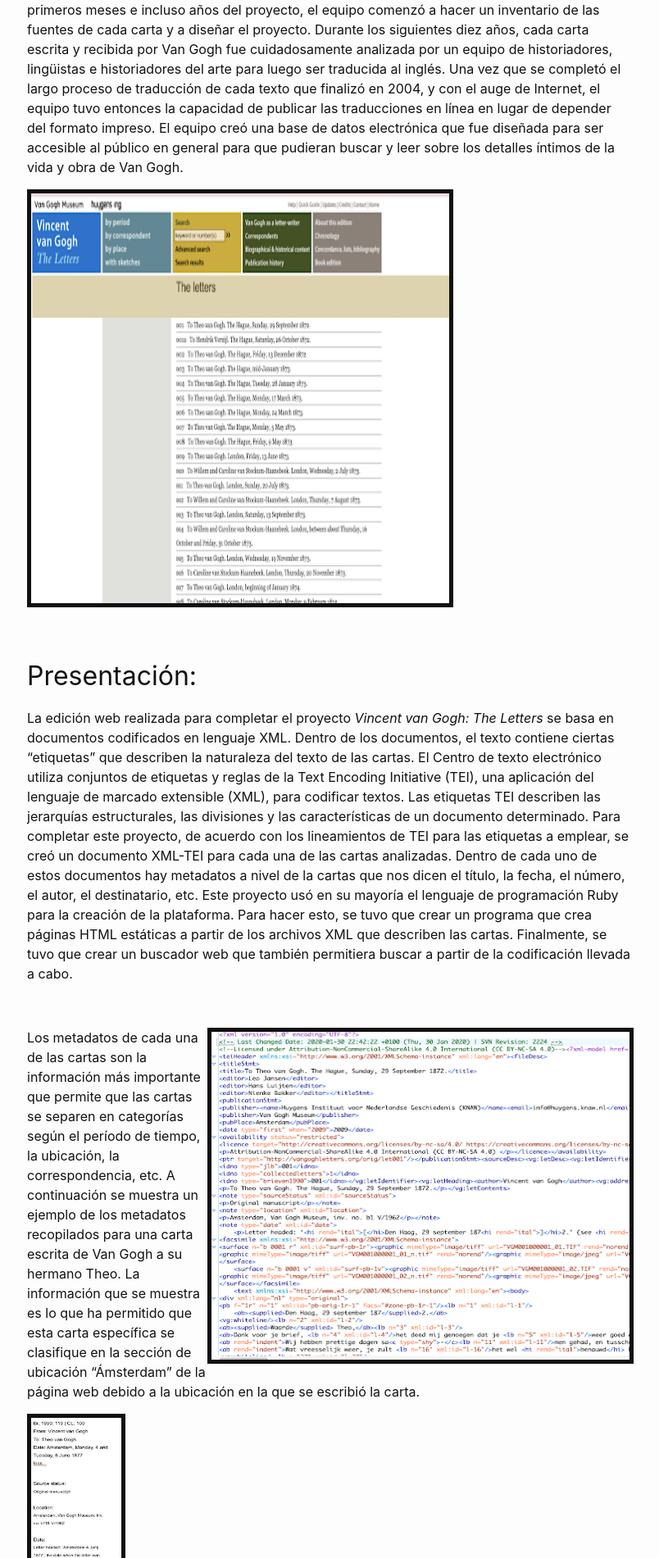
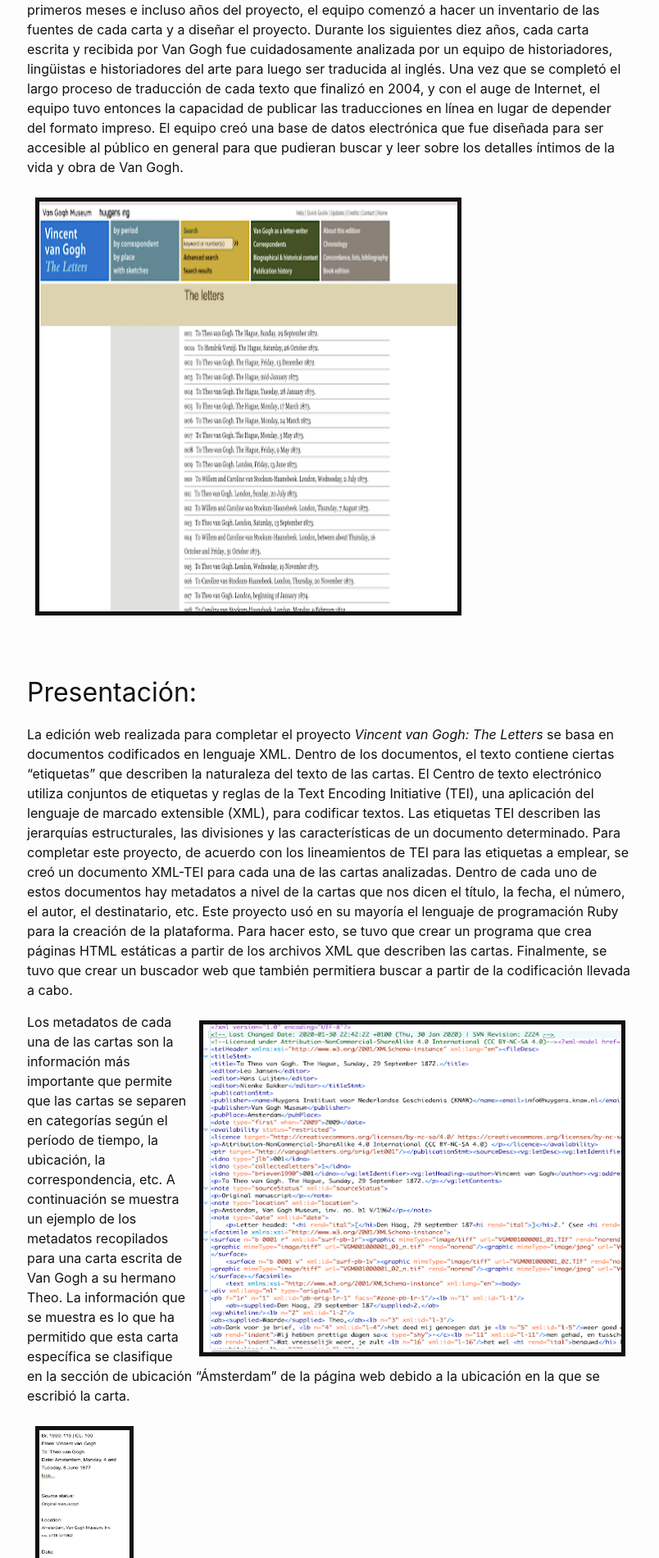
Before and after one commit to gmagnant00/gmagnant00.github.io, a Jekyll site: the page built from _posts/2021-10-11-Las-Cartas-De-Van-Gogh.md, in a window 1280 px wide. Shown: the part 600-2501 px from the top of the page at 82% size, without its empty margins (237-1041 px from the left). Built offline with Jekyll 4.4.1, drawn with Linux system fonts in a browser that asks for light colours.

Commit message:
margin en las imagenes

```diff
--- a/_posts/2021-10-11-Las-Cartas-De-Van-Gogh.md
+++ b/_posts/2021-10-11-Las-Cartas-De-Van-Gogh.md
@@ -12,37 +12,34 @@
 
 Las *Vincent Van Gogh: The Letters* es un proyecto que contiene una edición digital de todas las cartas sobrevivientes, tanto escritas como recibidas por Vincent Van Gogh durante su vida entre 1853 y 1890. Este proyecto es una continuación de un proyecto anterior que fue iniciado en 1914 por Jo van Gogh-Bonger, donde las cartas y correspondencias de Van Gogh fueron traducidas del holandés a varios idiomas para que fueran accesibles al público en general. En 1994, este proyecto fue iniciado por los miembros del Museo Van Gogh y el Instituto Huygens. Durante los primeros meses e incluso años del proyecto, el equipo comenzó a hacer un inventario de las fuentes de cada carta y a diseñar el proyecto. Durante los siguientes diez años, cada carta escrita y recibida por Van Gogh fue cuidadosamente analizada por un equipo de historiadores, lingüistas e historiadores del arte para luego ser traducida al inglés. Una vez que se completó el largo proceso de traducción de cada texto que finalizó en 2004, y con el auge de Internet, el equipo tuvo entonces la capacidad de publicar las traducciones en línea en lugar de depender del formato impreso. El equipo creó una base de datos electrónica que fue diseñada para ser accesible al público en general para que pudieran buscar y leer sobre los detalles íntimos de la vida y obra de Van Gogh.
 
-<img src="/assets/images/0001.png" height="500" width="510" align="center" border="5px solid #000000">
+<img src="/assets/images/0001.png" height="500" width="510" align="center" border="5px solid #000000" style="margin:10px;">
 
 ## Presentación:
 
 La edición web realizada para completar el proyecto *Vincent van Gogh: The Letters* se basa en documentos codificados en lenguaje XML. Dentro de los documentos, el texto contiene ciertas "etiquetas" que describen la naturaleza del  texto de las cartas. El Centro de texto electrónico utiliza conjuntos de etiquetas y reglas de la Text Encoding Initiative (TEI), una aplicación del lenguaje de marcado extensible (XML), para codificar textos. Las etiquetas TEI describen las jerarquías estructurales, las divisiones y las características de un documento determinado. Para completar este proyecto, de acuerdo con los lineamientos de TEI para las etiquetas a emplear, se creó un documento XML-TEI para cada una de las cartas analizadas. Dentro de cada uno de estos documentos hay metadatos a nivel de la cartas que nos dicen el título, la fecha, el número, el autor, el destinatario, etc. Este proyecto usó en su mayoría el lenguaje de programación Ruby para la creación de la plataforma. Para hacer esto, se tuvo que crear un programa que crea páginas HTML estáticas a partir de los archivos XML que describen las cartas. Finalmente, se tuvo que crear un buscador web que también permitiera buscar a partir de la codificación llevada a cabo.
 
- <br>
 
-<img src="/assets/images/0002.png" height="400" width="510" align="right" border="5px solid #000000">
+<img src="/assets/images/0002.png" height="400" width="510" align="right" border="5px solid #000000" style="margin:10px;">
 
 Los metadatos de cada una de las cartas son la información más importante que permite que las cartas se separen en categorías según el período de tiempo, la ubicación, la correspondencia, etc. A continuación se muestra un ejemplo de los metadatos recopilados para una carta escrita de Van Gogh a su hermano Theo. La información que se muestra es lo que ha permitido que esta carta específica se clasifique en la sección de ubicación "Ámsterdam" de la página web debido a la ubicación en la que se escribió la carta.
 
-<img src="/assets/images/0003.png" height="300" width="110" align="center" border="5px solid #000000">
+<img src="/assets/images/0003.png" height="300" width="110" align="center" border="5px solid #000000" style="margin:10px;">
 
-<br>
 El diseño de *Vincent van Gogh: The Letters* es muy interesante porque permite al lector buscar entre los cientos de cartas en función de los datos que le interesen. Las cartas se han clasificado en grupos según el período, el destinatario, el lugar y si contienen o no bocetos o dibujos. Una vez que se ha elegido uno de los cuatro grupos, existe la opción de especificar la búsqueda aún más, ya que se enumeran las listas de lugares donde Van Gogh vivió y viajó, así como compañeros artistas y amigos suyos, y períodos de tiempo en los que escribió. Por ejemplo, a continuación se muestra cómo se ve la selección de "ubicación", ya que se enumeran todos los lugares en los que o desde donde se escribió una carta.
 
-<img src="/assets/images/0004.png" height="400" width="510" align="center" border="5px solid #000000">
+<img src="/assets/images/0004.png" height="400" width="510" align="center" border="5px solid #000000" style="margin:10px;">
 
 Después de revisar las diferentes categorías, una vez que se selecciona una carta específica, tanto el texto original como el texto transcrito se pueden ver uno al lado del otro. A continuación se muestra un ejemplo de una transcripción de una carta entre Van Gogh y el famoso artista Paul Gauguin, donde los textos originales y transcritos se pueden ver uno al lado del otro.
 
-<img src="/assets/images/0005.png" height="400" width="510" align="center" border="5px solid #000000">
+<img src="/assets/images/0005.png" height="400" width="510" align="center" border="5px solid #000000" style="margin:10px;">
 
 También se agregan notas para ofrecer información de fondo sobre el tema mencionado, finales de línea, facsímil y fotos del texto original. A continuación se muestra un ejemplo de las notas agregadas por los editores a cada una de las transcripciones de las cartas. Se agregaron notas a pie de página para aclarar o especificar cualquier detalle ambiguo.
 
-<img src="/assets/images/0006.png" height="100" width="210" align="right" border="5px solid #000000">
-<br>
+<img src="/assets/images/0006.png" height="100" width="210" align="right" border="5px solid #000000" style="margin:10px;">
 
 Existe la opción de escribir palabras clave o números en una barra de búsqueda, así como completar una búsqueda avanzada para encontrar un detalle específico. Con esta opción, se puede seleccionar el lugar, período de tiempo, tema, persona, número, etc. para encontrar una carta o documento específico.
 
-<img src="/assets/images/0007.png" height="400" width="510" align="left" border="5px solid #000000">
+<img src="/assets/images/0007.png" height="400" width="510" align="left" border="5px solid #000000" style="margin:10px;">
 
 Además de la transcripción de las cartas a varios idiomas, esta base de datos también contiene información externa que ayuda a comprender la vida de Van Gogh en su conjunto. Hay análisis de su estilo de escritura, su ortografía, su uso de metáforas, los bocetos contenidos en las cartas, los temas discutidos y la historia que rodeó su vida. Esta adición hace que este proyecto sea más accesible para aquellos que no estén familiarizados con Van Gogh porque ofrece información de fondo para comprender mejor lo que se discute en las cartas. Además, hay descripciones históricas de cada una de las personas que le escribieron y recibieron cartas suyas.
 
```
